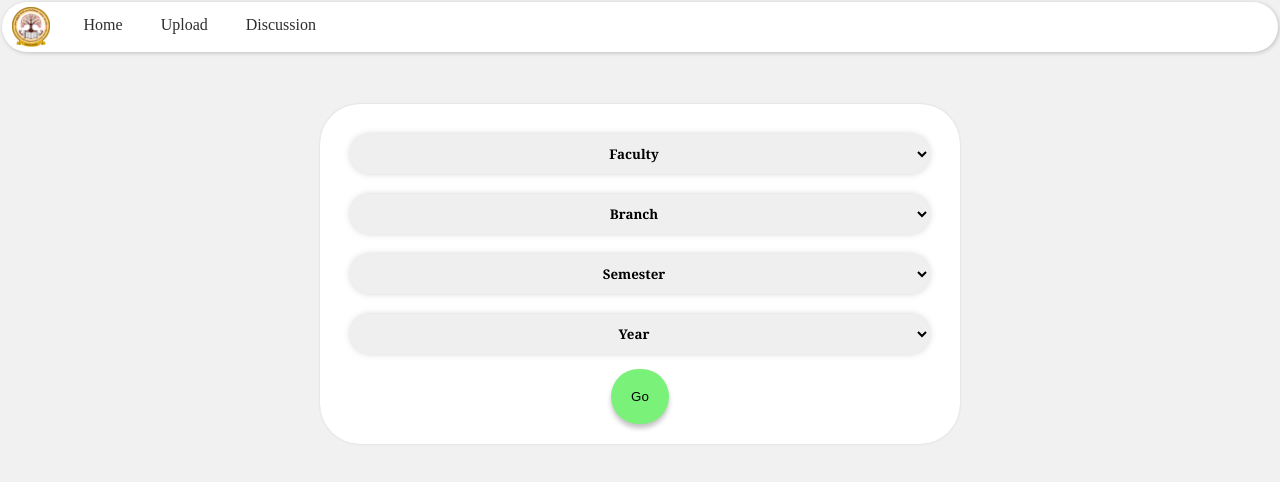
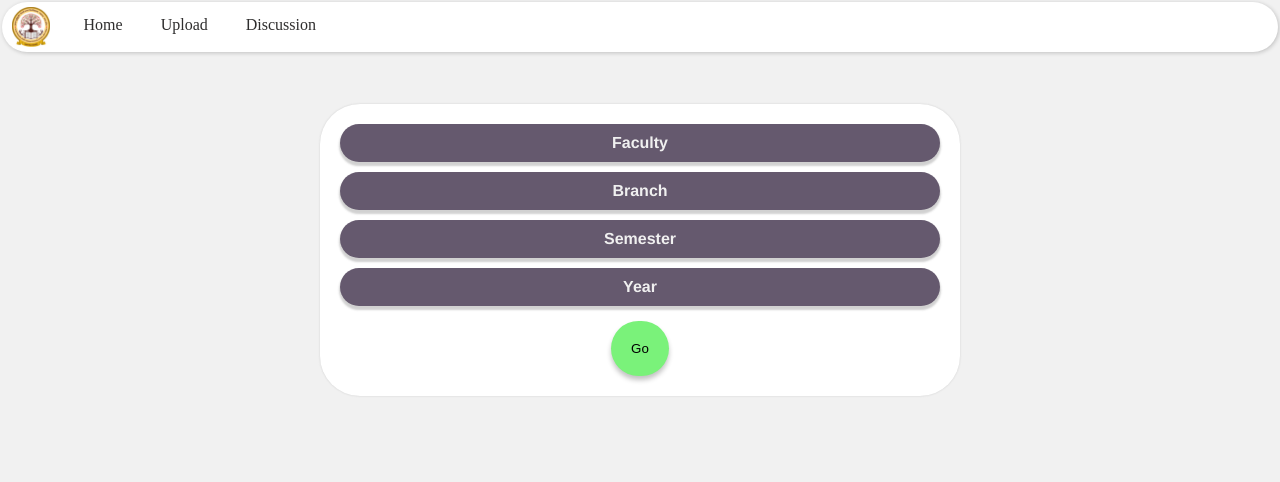
Before and after one commit to Shivamtiwari6393/kmcian_frontend, a React (Vite) app: page / in a window 1280 px wide. Shown: the top 482 px of the page. Built offline with nearby package versions, Linux system fonts and the light colour scheme.

Commit message:
added custom select in card.jsx

```diff
--- a/src/Components/Card.jsx
+++ b/src/Components/Card.jsx
@@ -3,11 +3,11 @@ import { useState } from "react";
 import "../Styles/Card.css";
 import { useNavigate } from "react-router-dom";
 import Loading from "./Loading";
+import CustomSelect from "./CustomSelect";
+import "../Styles/CustomSelect.css"
 
 export default function Card() {
   const navigate = useNavigate();
-
-
 
   const [paperData, setPaperData] = useState({
     course: 0,
@@ -24,18 +24,17 @@ export default function Card() {
 
   //------------ Handle data change-------------------------
 
-  const handleChange = (e) => {
+  const handleChange = (name, value) => {
     setError("");
     setPaperData((prevData) => ({
       ...prevData,
-      [e.target.name]: e.target.value,
+      [name]: value,
     }));
   };
 
   // ---------------paper data fetch request----------------------
 
   const request = () => {
-
     // Validating the fields
 
     if (paperData.course == 0) {
@@ -114,6 +113,117 @@ export default function Card() {
     });
   };
 
+  // Options for select inputs
+  const courseOptions = [
+    { value: "Engineering", label: "Engineering" },
+    { value: "Commerce", label: "Commerce" },
+    { value: "Legal Studies", label: "Legal Studies" },
+    { value: "Science", label: "Science" },
+    { value: "Pharmacy", label: "Pharmacy" },
+
+
+  ];
+
+  const engineeringBranchOptions = [
+    { value: "All", label: "All" },
+    { value: "CSE(AI&ML)", label: "CSE(AI&ML)" },
+    { value: "CSE(AI&DS)", label: "CSE(AI&DS)" },
+    { value: "CSE", label: "CSE" },
+    { value: "BIO_TECHNOLOGY", label: "Bio Technology" },
+    { value: "CIVIL", label: "Civil" },
+    { value: "MACHANICAL", label: "Machanical" },
+    { value: "M_TECH_CSE(AI&ML)", label: "M.Tech - CSE(AI&ML)" },
+  ];
+
+  const commerceBranchOptions = [
+    { value: "All", label: "All" },
+    { value: "BBA", label: "BBA" },
+    { value: "MBA", label: "MBA" },
+    { value: "MBA_FA", label: "MBA(FA)" },
+    { value: "B_COM", label: "B.COM" },
+    { value: "B_COM_TT", label: "B.COM(TT)" },
+    { value: "M_COM", label: "M.COM" },
+  ];
+
+  const legalStudiesBranchOptions = [
+    { value: "All", label: "All" },
+    { value: "LLM", label: "LLM" },
+    { value: "BA_LLB", label: "BA LLB" },
+    { value: "LLB", label: "LLB" },
+  ];
+
+
+// science options
+
+  const scienceBranchOptions = [
+
+    { value: "All", label: "All" },
+    { value: "MCA", label: "MCA" },
+    { value: "BCA", label: "BCA" },
+    { value: "BSc_PHYSICS", label: "B.Sc Physics" },
+    { value: "BSc_CHEMISTRY", label: "B.Sc Chemistry" },
+    { value: "BSc_MATHEMATICS", label: "B.Sc Mathematics" },
+    { value: "BSc_CS", label: "B.Sc Computer Science" },
+    { value: "BSc_BIOTECHNOLOGY", label: "B.Sc Biotechnology" },
+    { value: "BSc_ZOOLOGY", label: "B.Sc Zoology" },
+    { value: "BSc_BOTANY", label: "B.Sc Botany" },
+    { value: "BSc_MICROBIOLOGY", label: "B.Sc Microbiology" },
+    { value: "BSc_STATISTICS", label: "B.Sc Statistics" },
+    { value: "BA_HM", label: "BA Home Science" },
+    { value: "MA_HM", label: "MA Home Science" },
+    { value: "B_LIB", label: "B.lib." },
+
+  ]
+
+
+  // pharmacy options
+
+const pharmacyBranchOptions = [
+  { value: "All", label: "All" },
+  { value: "B_PHARM", label: "B.Pharm" },
+  { value: "D_PHARM", label: "D.Pharm" },
+]
+
+
+
+
+  const semesterOptions = [
+    { value: "All", label: "All" },
+    { value: "1", label: "1" },
+    { value: "2", label: "2" },
+    { value: "3", label: "3" },
+    { value: "4", label: "4" },
+    { value: "5", label: "5" },
+    { value: "6", label: "6" },
+    { value: "7", label: "7" },
+    { value: "8", label: "8" },
+  ];
+
+  const yearOptions = [
+    { value: "All", label: "All" },
+    { value: "2019", label: "2019" },
+    { value: "2020", label: "2020" },
+    { value: "2021", label: "2021" },
+    { value: "2022", label: "2022" },
+    { value: "2023", label: "2023" },
+    { value: "2024", label: "2024" },
+    { value: "2025", label: "2025" },
+  ];
+
+  let branchOptions = [
+    { value: "All", label: "All" },
+
+  ]
+
+  paperData.course === "Engineering" ? branchOptions = engineeringBranchOptions: "";
+  paperData.course === "Commerce" ? branchOptions = commerceBranchOptions: "";
+  paperData.course === "Legal Studies" ? branchOptions = legalStudiesBranchOptions: "";
+  paperData.course === "Science" ? branchOptions = scienceBranchOptions: "";
+  paperData.course === "Pharmacy" ? branchOptions = pharmacyBranchOptions: "";
+
+
+
+
   return (
     <>
       {isLoading && <Loading></Loading>}
@@ -125,112 +235,30 @@ export default function Card() {
             </div>
           )}
 
-          <select
-            name="course"
-            id="course"
+          <CustomSelect
+            options={courseOptions}
             value={paperData.course}
-            onChange={handleChange}
-            required
-          >
-            <option value="0" disabled>
-              Faculty
-            </option>
-            <option value="Engineering">Engineering</option>
-            <option value="Commerce">Commerce</option>
-            <option value="Legal Studies">Legal Studies</option>
-          </select>
-          <select
-            name="branch"
-            id="branch"
+            onChange={(value) => handleChange("course", value)}
+            placeholder="Faculty"
+          />
+          <CustomSelect
+            options={branchOptions}
             value={paperData.branch}
-            onChange={handleChange}
-            required
-          >
-            <option value="0" disabled>
-              Branch
-            </option>
-            <option value="All">All</option>
-
-            {paperData.course === "Commerce" && (
-              <>
-                <option value="MBA">MBA</option>
-                <option value="MBA FA">MBA (FA)</option>
-                <option value="BBA">BBA</option>
-                <option value="B COM">B.COM</option>
-                <option value="B COM TT">B.COM (TT)</option>
-                <option value="M COM">M.COM</option>
-              </>
-            )}
-
-            {paperData.course === "Engineering" && (
-              <>
-                <option value="CSE(AI&ML)">CSE(AI&ML)</option>
-                <option value="CSE(AI&DS)">CSE(AI&DS)</option>
-                <option value="CSE">CSE</option>
-                <option value="Bio Technology">Bio Technology</option>
-                <option value="Machanical">Machanical</option>
-                <option value="Civil">Civil</option>
-                <option value="Mtech CSE(AI&ML)">M.Tech: CSE(AI&ML)</option>
-                <option value="Mtech Mechatronics">M.Tech: Mechatronics</option>
-              </>
-            )}
-
-            {paperData.course === "Legal Studies" && (
-              <>
-                <option value="LLM">LLM</option>
-                <option value="BA LLB">BA LLB</option>
-                <option value="LLB">LLB</option>
-              </>
-            )}
-          </select>
-
-          <select
-            name="semester"
-            id="semester"
+            onChange={(value) => handleChange("branch", value)}
+            placeholder="Branch"
+          />
+          <CustomSelect
+            options={semesterOptions}
             value={paperData.semester}
-            onChange={handleChange}
-            required
-          >
-            <option value="0" disabled>
-              Semester
-            </option>
-            <option value="All">All</option>
-
-            <option value="1">1</option>
-            <option value="2">2</option>
-            <option value="3">3</option>
-            <option value="4">4</option>
-            <option value="5">5</option>
-            <option value="6">6</option>
-            <option value="7">7</option>
-            <option value="8">8</option>
-            {paperData.branch == "BA LLB" && (
-              <>
-                <option value="7">9</option>
-                <option value="8">10</option>
-              </>
-            )}
-          </select>
-          <select
-            name="year"
-            id="semester"
+            onChange={(value) => handleChange("semester", value)}
+            placeholder="Semester"
+          />
+          <CustomSelect
+            options={yearOptions}
             value={paperData.year}
-            onChange={handleChange}
-            required
-          >
-            <option value="0" disabled>
-              Year
-            </option>
-            <option value="All">All</option>
-            <option value="2019">2019</option>
-            <option value="2020">2020</option>
-            <option value="2021">2021</option>
-            <option value="2022">2022</option>
-            <option value="2023">2023</option>
-            <option value="2024">2024</option>
-            <option value="2025">2025</option>
-          </select>
-
+            onChange={(value) => handleChange("year", value)}
+            placeholder="Year"
+          />
           <select
             name="downloadable"
             id="downloadable"
--- /dev/null
+++ b/src/Components/CustomSelect.jsx
@@ -0,0 +1,36 @@
+/* eslint-disable react/prop-types */
+import { useState } from "react";
+
+const CustomSelect = ({ options,onChange, placeholder}) => {
+  const [isOpen, setIsOpen] = useState(false);
+  const [selectedOption, setSelectedOption] = useState(null);
+
+  const handleSelect = (option) => {
+    setSelectedOption(option);
+    onChange(option.value);
+    setIsOpen(false);
+  };
+
+  return (
+    <div className="select-container">
+      <div className="select" onClick={() => setIsOpen(!isOpen)}>
+        {selectedOption ? selectedOption.label : placeholder}
+      </div>
+      {isOpen && (
+        <div className="select-options">
+          {options.map((option) => (
+            <div
+              key={option.value}
+              className="option"
+              onClick={() => handleSelect(option)}
+            >
+              {option.label}
+            </div>
+          ))}
+        </div>
+      )}
+    </div>
+  );
+};
+
+export default CustomSelect;
--- a/src/Styles/Card.css
+++ b/src/Styles/Card.css
@@ -4,6 +4,7 @@
   color: brown;
   font-size: xx-small;
   font-weight: 800;
+  margin-bottom: 10px;
 }
 
 #card {
@@ -25,24 +26,6 @@
 
 }
 
-#card select {
-  font-family: Georgia, "Times New Roman", Times, serif;
-  cursor: pointer;
-  font-weight: bold;
-  margin: 10px;
-  padding: 10px;
-  text-align: center;
-  border: none;
-  border-radius: 40px;
-  box-shadow: 0px 0px 6px rgb(195, 195, 195, 0.7);
-  transition-duration: 0.1s;
-}
-#card select:hover {
-  box-shadow: 1px 2px 3px 3px rgb(231, 231, 231);
-}
-#card option {
-  font-family: Georgia, "Times New Roman", Times, serif;
-}
 
 #card #button {
   margin-top: 5px;
@@ -64,6 +47,7 @@
 }
 
 
+
 @media screen  and (max-width: 550px) {
 
   #card #content{
--- /dev/null
+++ b/src/Styles/CustomSelect.css
@@ -0,0 +1,52 @@
+.select-container {
+    color: #f0f0f0;
+    background-color: rgb(101, 89, 110);
+    text-align: center;
+    position: relative;
+    width: 100%;
+    font-family:'Franklin Gothic Medium', 'Arial Narrow', Arial, sans-serif;
+    margin-bottom: 10px;
+    box-shadow: 0px 3px 2px 1px rgba(190, 190, 190, 0.7);
+    border-radius: 20px;
+
+  }
+
+  .select {
+    padding: 10px;
+    cursor: pointer;
+    border-radius: 4px;
+    border-radius: 50px;
+    font-weight: bold;
+  }
+  .select:hover {
+    background-color: rgb(74, 65, 81);
+    box-shadow: 0px 2px 2px  rgba(93, 93, 93, 0.7);
+
+  }
+  .select-options {
+    font-family: Georgia, "Times New Roman", Times, serif;
+    position: absolute;
+    top: 100%;
+    left: 0;
+    right: 0;
+    background-color: rgb(142, 82, 138);
+    border-radius: 10px;
+    color: #f0f0f0;
+    margin-top: 10px;
+    z-index: 10;
+    font-weight: bold;
+    box-shadow: 0px 0px 5px 4px rgba(190, 190, 190, 0.7);
+
+  }
+
+  .option {
+    padding: 10px;
+    cursor: pointer;
+
+
+  }
+
+  .option:hover {
+    background-color: #464646;
+
+  }
```
